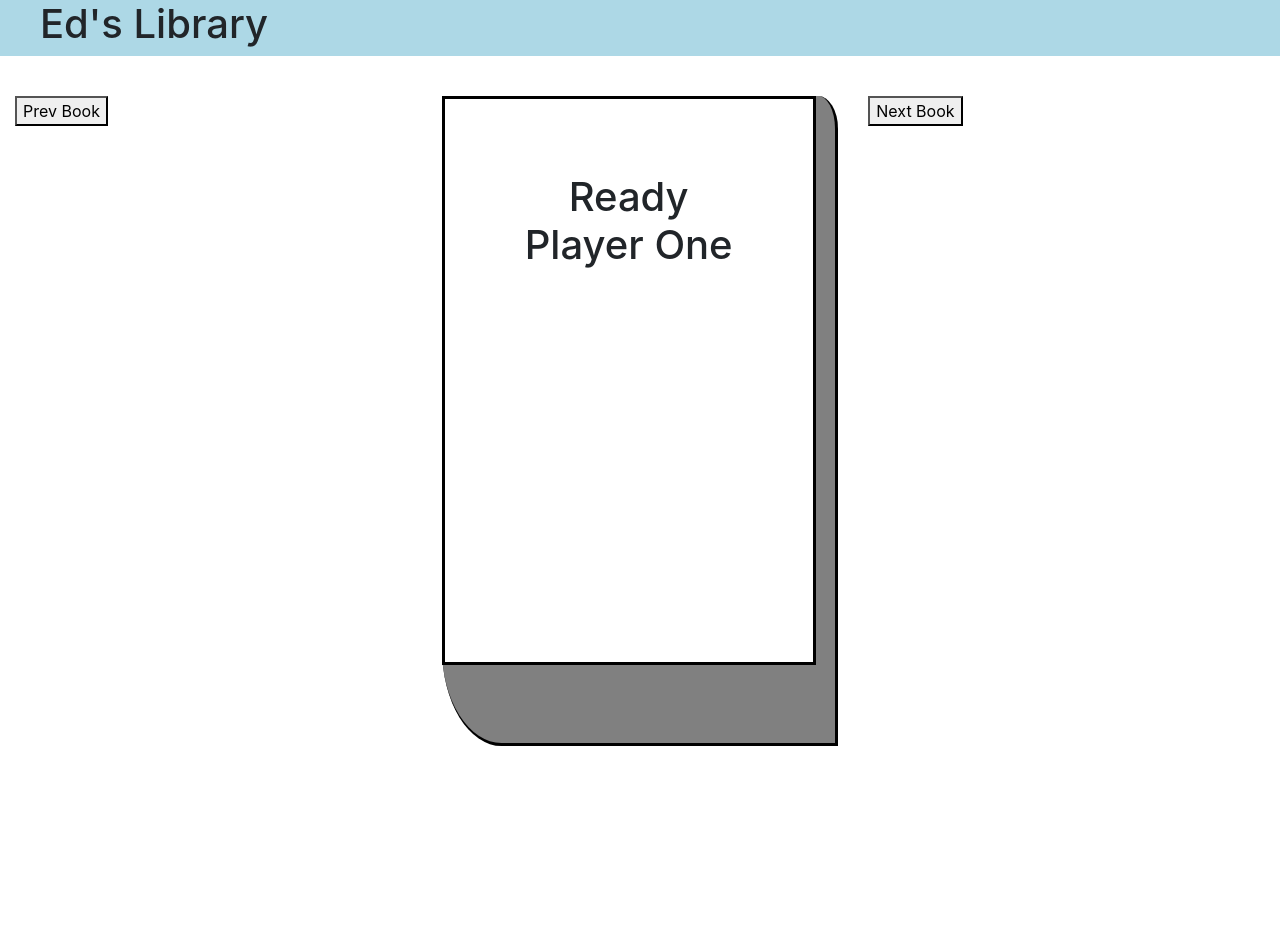
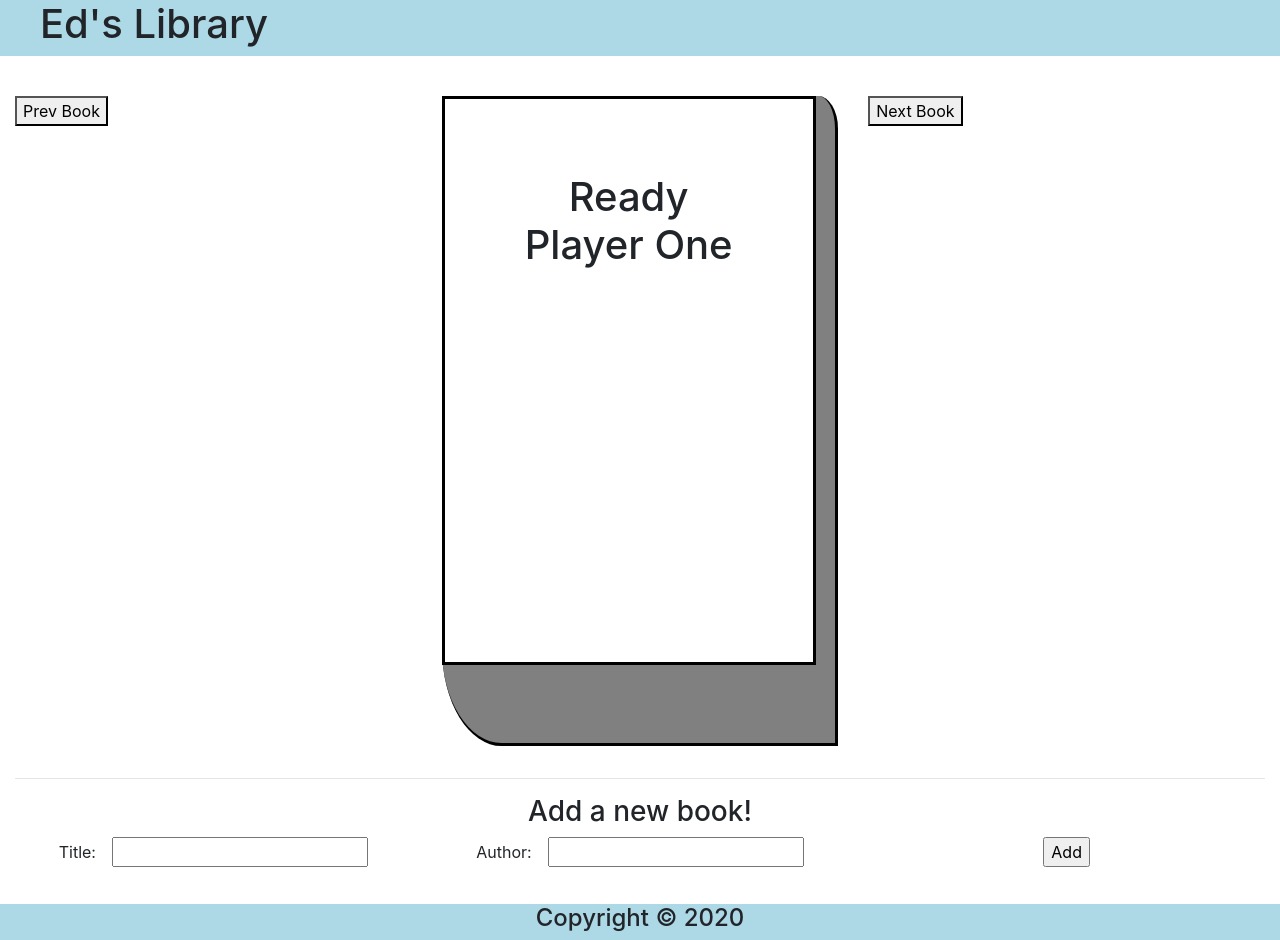
Before and after one commit to greedy17/ed-library, a React (Create React App) app: page / in a window 1280 px wide. Before the commit the page ends 800 px from the top, so only its background shows below. Built offline with nearby package versions, Linux system fonts and the light colour scheme.

Commit message:
updated login in the handleSubmit method in the book creator component. Added footer. App functionality complete. Needs additiolnal styling

```diff
--- a/src/app.jsx
+++ b/src/app.jsx
@@ -2,6 +2,8 @@
 import TitleBar from './components/TitleBar/titleBar';
 import './app.css';
 import BookViewer from './components/BookViewer/bookViewer';
+import BookCreator from './components/BookCreator/bookCreator';
+import Footer from './components/Footer/footer';
 
 class App extends Component {
   constructor(props){
@@ -14,6 +16,13 @@
     this.state = {
       bookNumber: 0
     }
+  }
+
+  addNewBook(book){
+    this.books.push(book);
+    this.setState({
+      bookNumber: this.books.length -1
+    })
   }
 
   goToPreviousBook(){
@@ -43,6 +52,8 @@
       <div className='container-fluid'>
         <TitleBar/>
         <BookViewer book={this.books[this.state.bookNumber]} nextBook={() => this.goToNextBook()} previousBook={() => this.goToPreviousBook()} />
+        <BookCreator addNewBook={this.addNewBook.bind(this)}/>
+        <Footer/>
       </div>
     )
   }
--- a/src/components/BookCreator/bookCreator.css
+++ b/src/components/BookCreator/bookCreator.css
@@ -0,0 +1,3 @@
+label {
+  margin-right: 1em;
+}
--- a/src/components/BookCreator/bookCreator.jsx
+++ b/src/components/BookCreator/bookCreator.jsx
@@ -1,4 +1,5 @@
 import React, {Component} from 'react';
+import './bookCreator.css';
 
 class BookCreator extends Component {
   constructor(props) {
@@ -20,26 +21,37 @@
 
   handleSubmit(event){
     event.preventDefault();
-    console.log(this.state.title);
-    console.log(this.state.author);
+    const book ={
+      title: this.state.title,
+      author: this.state.author
+    }
+    this.props.addNewBook(book);
+    this.setState({
+      title: "",
+      author: ""
+    });
   }
 
   render(){
     return(
       <div>
+      <hr/>
+      <center>
+        <h3>Add a new book!</h3>
+      </center>
         <form onSubmit={this.handleSubmit}>
-          <div>
-              <div>
+          <div className='row col-align'>
+              <div className='col-md-4'>
                 <label>Title:</label>
                 <input type='text' name='title' value={this.state.title}
                 onChange={this.handleChange} />
               </div>
-              <div>
-              <label>Title:</label>
-                <input type='text' name='title' value={this.state.title}
-                onChange={} />
+              <div className='col-md-4'>
+              <label>Author:</label>
+                <input type='text' name='author' value={this.state.author}
+                onChange={this.handleChange} />
               </div>
-              <div>
+              <div className='col-md-4'>
                 <input type='submit' value='Add'/>
               </div>
           </div>
--- /dev/null
+++ b/src/components/Footer/footer.css
@@ -0,0 +1,7 @@
+.footer {
+  background-color: lightblue;
+  width: 100%;
+  box-shadow: 0 50vh 0 50vh lightblue;
+  text-align: center;
+  margin-top: 2em;
+}
--- /dev/null
+++ b/src/components/Footer/footer.jsx
@@ -0,0 +1,12 @@
+import React from 'react';
+import './footer.css';
+
+const footer = () => {
+  return(
+    <footer className='footer'>
+      <h4>Copyright © 2020</h4>
+    </footer>
+  )
+}
+
+export default footer;
```
Also changed, not shown: 1 other file (tests, documents, lock files or other folders).
